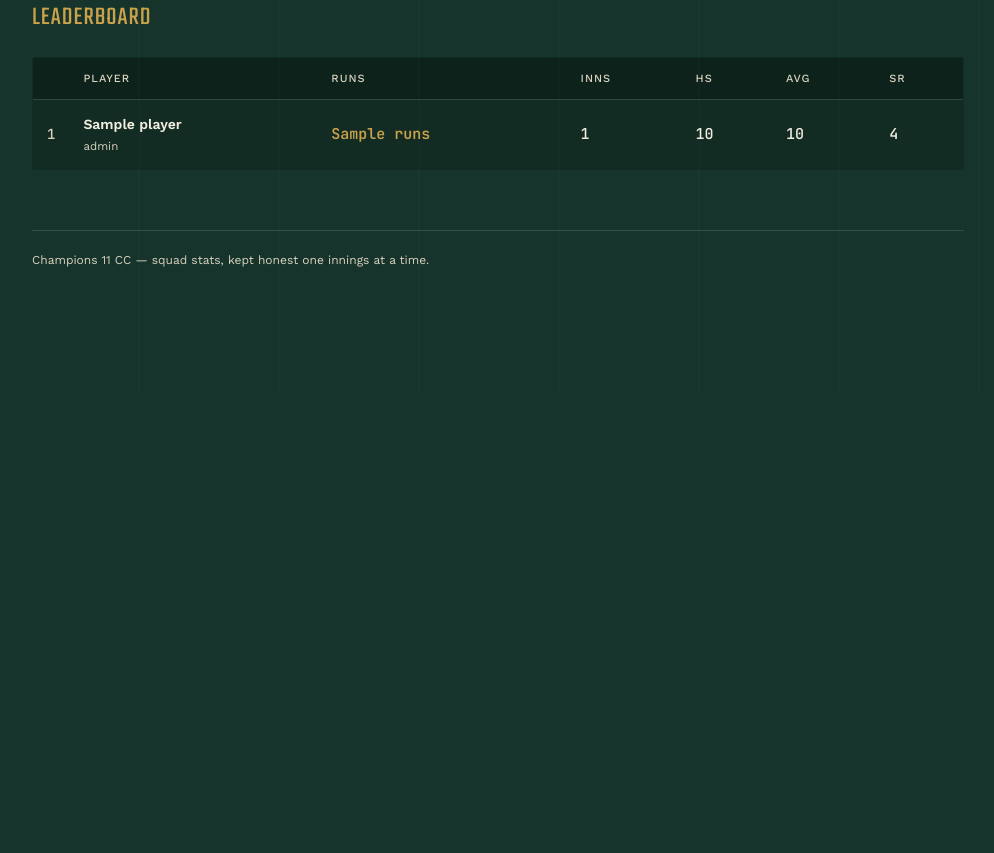
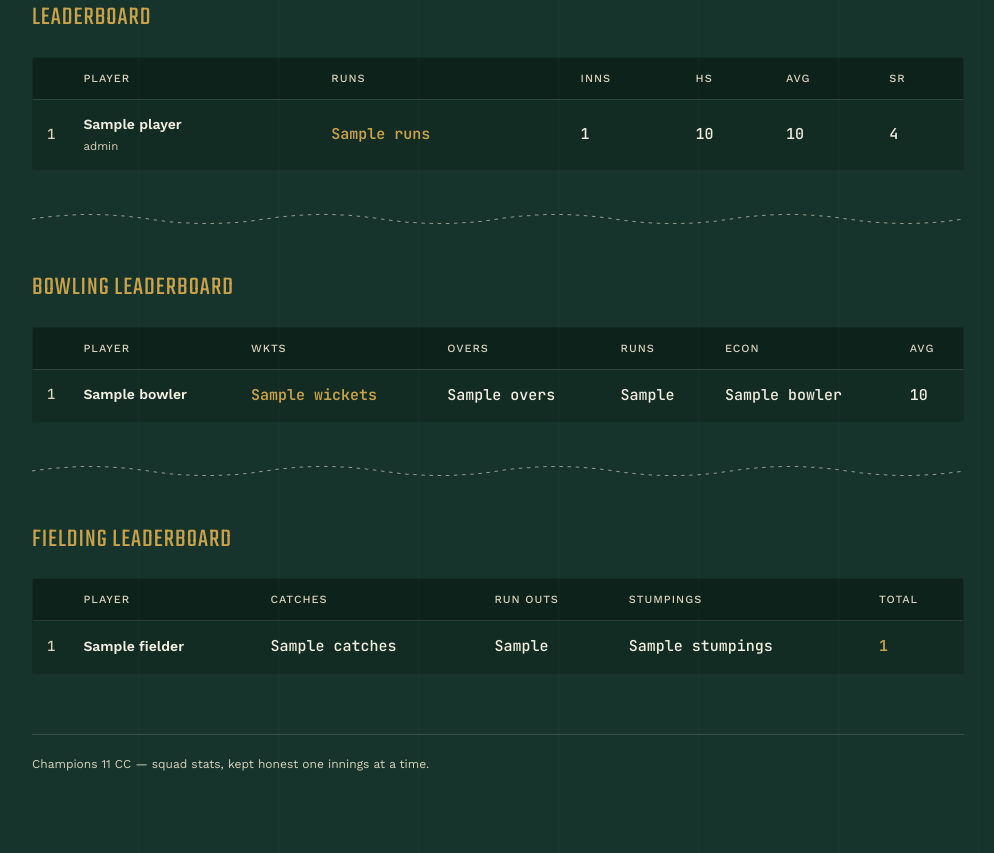
Before and after one commit to capevil38/champions_11_cc, a FastAPI app: template templates/index.html in a window 1280 px wide. Shown: the part 408-1261 px from the top of the page, without its empty margins (142-1136 px from the left). Before the commit the page ends 675 px from the top, so only its background shows below. Run offline with FastAPI, Linux system fonts and the light colour scheme; the template is opened without the code that fills it: most values are stand-ins (such as "Sample title", 1, 10 or a date in 2020).

Commit message:
Update templates/index.html

```diff
--- a/templates/index.html
+++ b/templates/index.html
@@ -51,4 +51,82 @@
 <p class="empty-note">No squad members yet.</p>
 {% endif %}
 
+<div class="seam">
+  <svg viewBox="0 0 800 18" preserveAspectRatio="none">
+    <path d="M0,9 Q50,0 100,9 T200,9 T300,9 T400,9 T500,9 T600,9 T700,9 T800,9"
+          fill="none" stroke="#F2EEE1" stroke-width="1" stroke-dasharray="3,4"/>
+  </svg>
+</div>
+
+<div class="section-title">Bowling Leaderboard</div>
+
+{% if bowlers %}
+<table class="scoreboard">
+  <thead>
+    <tr>
+      <th></th>
+      <th>Player</th>
+      <th>Wkts</th>
+      <th>Overs</th>
+      <th>Runs</th>
+      <th>Econ</th>
+      <th>Avg</th>
+    </tr>
+  </thead>
+  <tbody>
+    {% for b in bowlers %}
+    <tr>
+      <td class="rank">{{ loop.index }}</td>
+      <td><a class="player-name" href="/player/{{ b.id }}">{{ b.name }}</a></td>
+      <td class="num-cell highlight">{{ b.wickets }}</td>
+      <td class="num-cell">{{ b.overs }}</td>
+      <td class="num-cell">{{ b.runs_conceded }}</td>
+      <td class="num-cell">{{ b.economy }}</td>
+      <td class="num-cell">{{ b.average if b.average is not none else "—" }}</td>
+    </tr>
+    {% endfor %}
+  </tbody>
+</table>
+{% else %}
+<p class="empty-note">No bowling figures logged yet.</p>
+{% endif %}
+
+<div class="seam">
+  <svg viewBox="0 0 800 18" preserveAspectRatio="none">
+    <path d="M0,9 Q50,0 100,9 T200,9 T300,9 T400,9 T500,9 T600,9 T700,9 T800,9"
+          fill="none" stroke="#F2EEE1" stroke-width="1" stroke-dasharray="3,4"/>
+  </svg>
+</div>
+
+<div class="section-title">Fielding Leaderboard</div>
+
+{% if fielders %}
+<table class="scoreboard">
+  <thead>
+    <tr>
+      <th></th>
+      <th>Player</th>
+      <th>Catches</th>
+      <th>Run Outs</th>
+      <th>Stumpings</th>
+      <th>Total</th>
+    </tr>
+  </thead>
+  <tbody>
+    {% for f in fielders %}
+    <tr>
+      <td class="rank">{{ loop.index }}</td>
+      <td><a class="player-name" href="/player/{{ f.id }}">{{ f.name }}</a></td>
+      <td class="num-cell">{{ f.catches }}</td>
+      <td class="num-cell">{{ f.run_outs }}</td>
+      <td class="num-cell">{{ f.stumpings }}</td>
+      <td class="num-cell highlight">{{ f.total_dismissals }}</td>
+    </tr>
+    {% endfor %}
+  </tbody>
+</table>
+{% else %}
+<p class="empty-note">No fielding dismissals logged yet.</p>
+{% endif %}
+
 {% endblock %}
```
